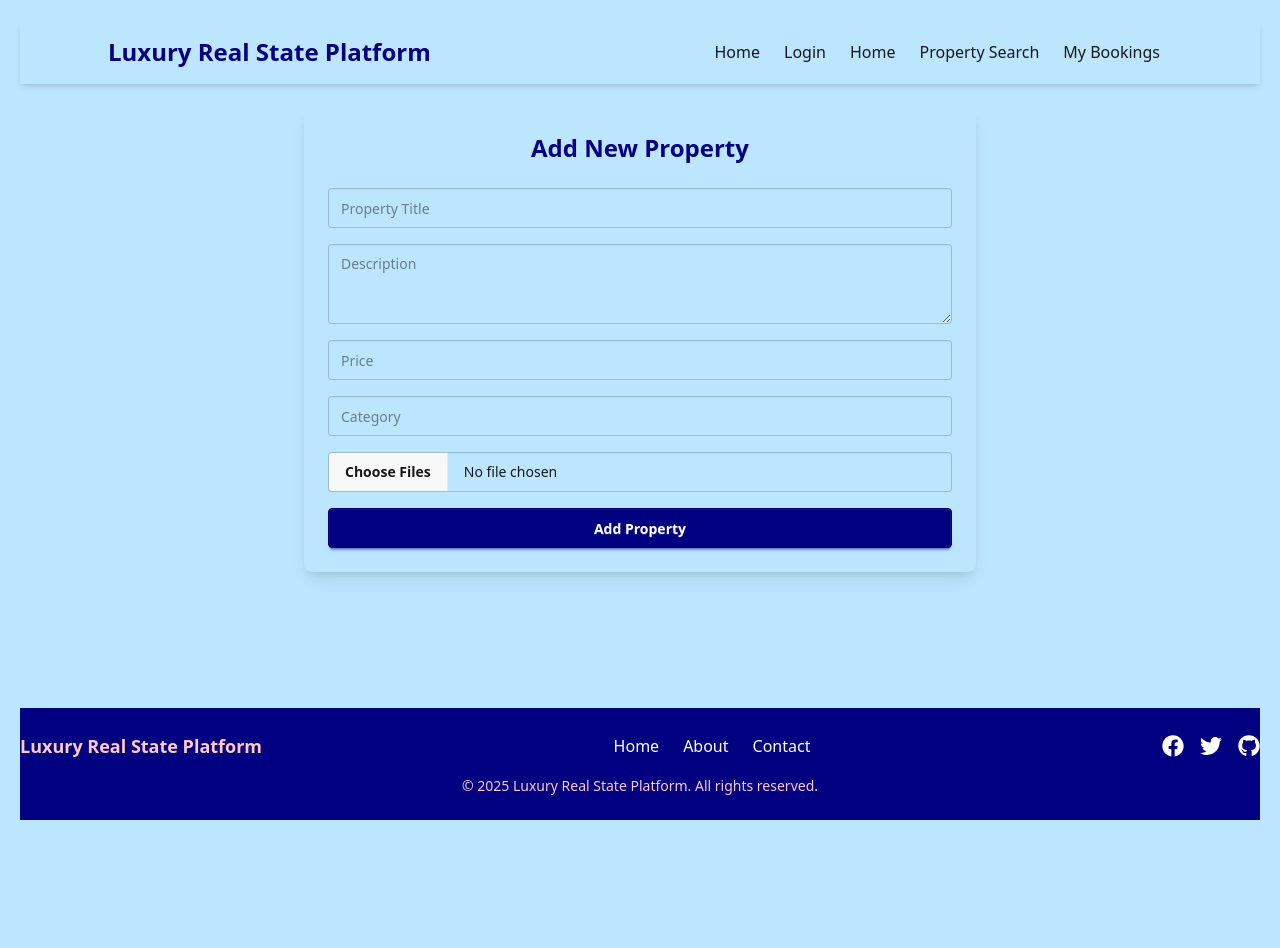
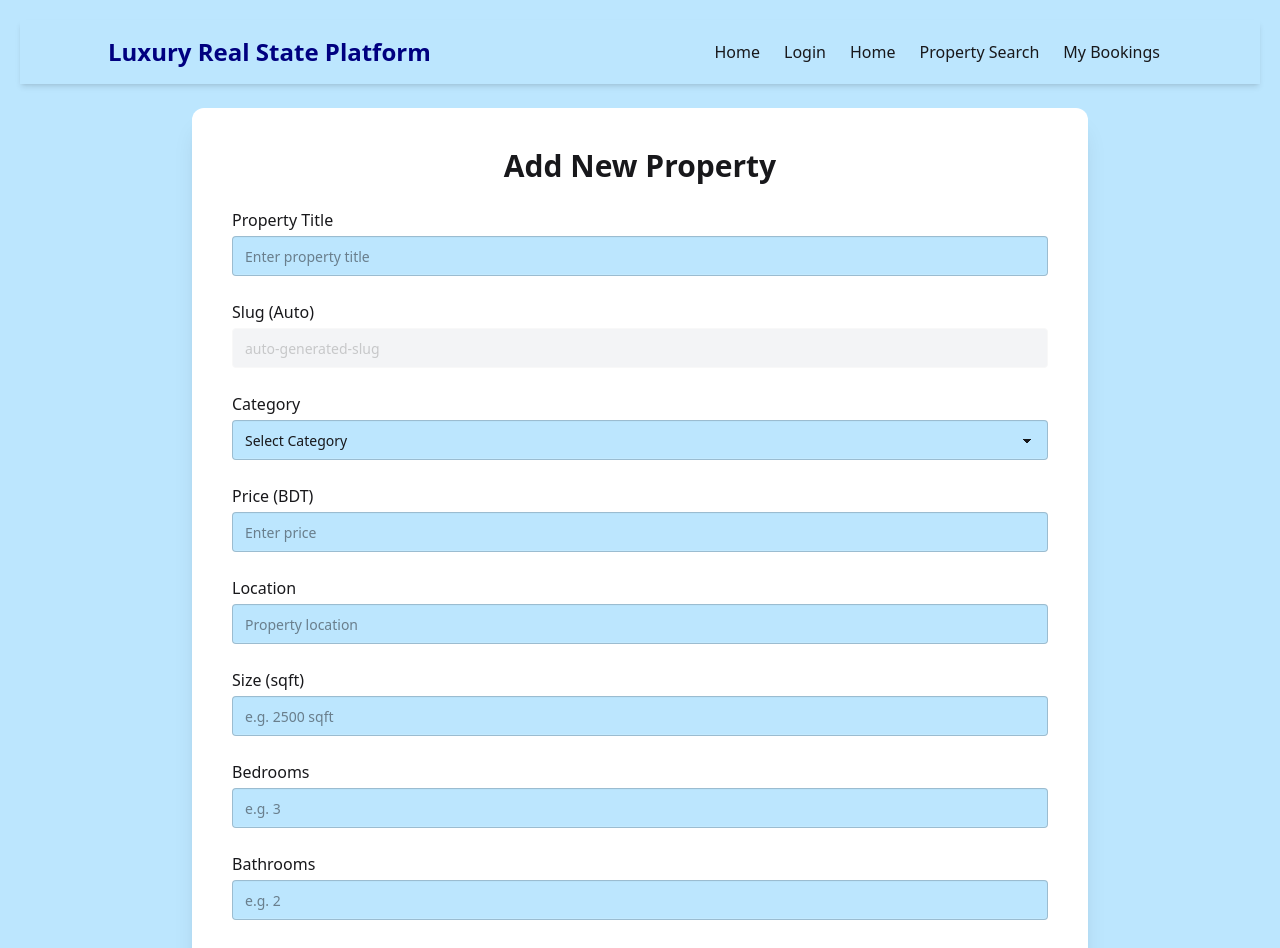
Before and after one commit to rabbanictgbd/luxury-real-estate-platform, a React app in the folder frontend/: page /property-entry in a window 1280 px wide. Shown: the top 948 px of the page. Before the commit the page ends 840 px from the top, so only its background shows below. Built offline with nearby package versions, Linux system fonts and the light colour scheme; the HTML template or start-up script is replaced by a standard one.

Commit message:
updated entry

```diff
--- a/frontend/package.json
+++ b/frontend/package.json
@@ -19,6 +19,7 @@
     "react-dom": "^19.1.0",
     "react-icons": "^5.5.0",
     "react-router-dom": "^7.7.1",
+    "slugify": "^1.6.6",
     "sweetalert2": "^11.22.2"
   },
   "devDependencies": {
--- a/frontend/src/pages/PropertyDetails.jsx
+++ b/frontend/src/pages/PropertyDetails.jsx
@@ -1,58 +1,45 @@
-// src/pages/PropertyDetails.jsx
-import { useEffect, useState, useContext } from "react";
-import { useParams, useNavigate } from "react-router-dom";
-import { AuthContext } from "../context/AuthProvider";
-import Swal from "sweetalert2";
+import { useEffect, useState } from "react";
+import { useParams } from "react-router-dom";
+import { Link } from "react-router-dom";
 
 export default function PropertyDetails() {
-  const { serverApi, user } = useContext(AuthContext);
-  const { id } = useParams();
-  const navigate = useNavigate();
-
+  const { slug } = useParams();
   const [property, setProperty] = useState(null);
-  const [loading, setLoading] = useState(true);
 
   useEffect(() => {
-    const fetchProperty = async () => {
-      try {
-        const res = await fetch(`${serverApi}/api/properties/${id}`);
-        if (!res.ok) throw new Error("Property not found");
-        const data = await res.json();
-        setProperty(data);
-      } catch (err) {
-        Swal.fire("Error", err.message, "error");
-        navigate("/properties");
-      } finally {
-        setLoading(false);
-      }
-    };
-    fetchProperty();
-  }, [id, serverApi, navigate]);
+    fetch(`http://localhost:5000/api/properties/${slug}`)
+      .then((res) => res.json())
+      .then((data) => setProperty(data));
+  }, [slug]);
 
-  const handleBookNow = () => {
-    if (!user) {
-      Swal.fire("Login required", "You must login to book a property", "info");
-      return;
-    }
-    navigate(`/properties/${id}/book`);
-  };
-
-  if (loading) return <p className="text-center mt-10">Loading...</p>;
-  if (!property) return null;
+  if (!property) return <div className="p-6">Loading...</div>;
 
   return (
-    <div className="max-w-3xl mx-auto p-6 bg-base-100 shadow-lg rounded-lg mt-6">
-      <h1 className="text-3xl font-bold mb-4">{property.title}</h1>
-      <p className="text-gray-600 mb-2">Category: {property.category}</p>
-      <p className="text-xl font-semibold mb-2">Price: ${property.price}</p>
-      <p className="mb-4">{property.description}</p>
+    <div className="p-10 max-w-4xl mx-auto">
+      <img
+        src={property.image}
+        alt={property.title}
+        className="rounded-xl shadow-lg mb-6 w-full h-80 object-cover"
+      />
 
-      <button
-        onClick={handleBookNow}
-        className="btn btn-primary w-full text-white"
-      >
-        Book Now
-      </button>
+      <h1 className="text-4xl font-bold mb-4">{property.title}</h1>
+      <p className="text-gray-600 mb-4">{property.location}</p>
+      <p className="text-xl font-semibold text-primary mb-4">
+        BDT {property.price}
+      </p>
+
+      <div className="grid grid-cols-2 gap-4 mb-6">
+        <p><strong>Category:</strong> {property.category}</p>
+        <p><strong>Size:</strong> {property.size}</p>
+        <p><strong>Bedrooms:</strong> {property.bedrooms}</p>
+        <p><strong>Bathrooms:</strong> {property.bathrooms}</p>
+      </div>
+
+      <p className="mb-6 leading-relaxed">{property.description}</p>
+
+      <Link to={`/book/${property.slug}`} className="btn btn-primary w-full">
+        Book a Visit
+      </Link>
     </div>
   );
 }
--- a/frontend/src/pages/PropertyEntry.jsx
+++ b/frontend/src/pages/PropertyEntry.jsx
@@ -1,113 +1,252 @@
-// src/pages/PropertyEntry.jsx
-import { useState, useContext } from "react";
+import { useContext, useState } from "react";
 import { AuthContext } from "../context/AuthProvider";
 import { useNavigate } from "react-router-dom";
+import slugify from "slugify";
 import Swal from "sweetalert2";
 
 export default function PropertyEntry() {
-  const { serverApi } = useContext(AuthContext);
+  const { user } = useContext(AuthContext);
   const navigate = useNavigate();
+  const imageHostKey = import.meta.env.VITE_IMGBB_API_KEY;
 
-  const [loading, setLoading] = useState(false);
-
-  const handleSubmit = async (e) => {
-    e.preventDefault();
-    setLoading(true);
-
-    const title = e.target.title.value;
-    const description = e.target.description.value;
-    const price = parseFloat(e.target.price.value);
-    const category = e.target.category.value;
-    const mediaFiles = e.target.media.files;
-
-    try {
-      // Upload media files to imgbb or your storage
-      const mediaUrls = [];
-      for (let i = 0; i < mediaFiles.length; i++) {
-        const formData = new FormData();
-        formData.append("image", mediaFiles[i]);
-        const res = await fetch(
-          `https://api.imgbb.com/1/upload?key=${import.meta.env.VITE_IMGBB_API_KEY}`,
-          { method: "POST", body: formData }
-        );
-        const data = await res.json();
-        if (!data.success) throw new Error("Media upload failed");
-        mediaUrls.push(data.data.url);
-      }
-
-      // Send property data to backend
-      const res = await fetch(`${serverApi}/api/properties`, {
-        method: "POST",
-        headers: { "Content-Type": "application/json" },
-        body: JSON.stringify({
-          title,
-          description,
-          price,
-          category,
-          media: mediaUrls,
-        }),
+  const [formData, setFormData] = useState({
+    title: "",
+    slug: "",
+    price: null,
+    location: "",
+    size: "",
+    bedrooms: "",
+    bathrooms: "",
+    description: "",
+    category: "",
+    image: null,
   });
 
-      const data = await res.json();
-      if (!res.ok) throw new Error(data.message || "Property creation failed");
+  // 🔹 Handle Change (Text Fields)
+  const handleChange = (e) => {
+  const { name, value, type } = e.target;
 
-      Swal.fire("Success", "Property added successfully!", "success");
-      navigate("/properties"); // Redirect to property list
-    } catch (err) {
-      Swal.fire("Error", err.message, "error");
-    } finally {
-      setLoading(false);
+  // Convert number fields to real numbers
+  const processedValue = type === "number" ? Number(value) : value;
+
+  // Auto-generate slug from title
+  if (name === "title") {
+    const newSlug = slugify(value, { lower: true });
+    setFormData({
+      ...formData,
+      title: value,
+      slug: newSlug,
+    });
+  } else {
+    setFormData({
+      ...formData,
+      [name]: processedValue,
+    });
   }
 };
 
+
+  // 🔹 Image Handler
+  const handleImageChange = (e) => {
+    setFormData({ ...formData, image: e.target.files[0] });
+  };
+
+  // 🔹 Submit Handler
+  const handleSubmit = async (e) => {
+    e.preventDefault();
+
+    let imageUrl = "";
+
+    // Upload to ImageBB
+    if (formData.image) {
+      const imgData = new FormData();
+      imgData.append("image", formData.image);
+
+      const res = await fetch(
+        `https://api.imgbb.com/1/upload?key=${imageHostKey}`,
+        {
+          method: "POST",
+          body: imgData,
+        }
+      );
+
+      const imageResponse = await res.json();
+      imageUrl = imageResponse.data.url;
+    }
+
+    const propertyData = {
+      ...formData,
+      image: imageUrl,
+      email: user?.email,
+    };
+
+    // Save to backend
+    fetch("http://localhost:5000/api/properties", {
+      method: "POST",
+      headers: { "Content-Type": "application/json" },
+      body: JSON.stringify(propertyData),
+    }).then(() => {
+      Swal.fire({
+        title: "Success!",
+        text: "Property added successfully.",
+        icon: "success",
+      });
+
+      navigate("/properties");
+    });
+  };
+
   return (
-    <div className="max-w-2xl mx-auto p-6 bg-base-100 shadow-lg rounded-lg">
-      <h2 className="text-2xl font-bold text-center mb-6 text-primary">
-        Add New Property
-      </h2>
-      <form onSubmit={handleSubmit} className="space-y-4">
+<div className="p-10 max-w-4xl mx-auto bg-white shadow-xl rounded-xl">
+  <h1 className="text-3xl font-bold mb-6 text-center">Add New Property</h1>
+
+  <form onSubmit={handleSubmit} className="grid grid-cols-1 gap-6">
+
+    {/* Title */}
+    <div className="flex flex-col">
+      <label className="font-medium mb-1">Property Title</label>
       <input
+        type="text"
         name="title"
-          type="text"
-          placeholder="Property Title"
+        placeholder="Enter property title"
         className="input input-bordered w-full"
+        value={formData.title}
+        onChange={handleChange}
         required
       />
+    </div>
+
+    {/* Slug (Auto) */}
+    <div className="flex flex-col">
+      <label className="font-medium mb-1">Slug (Auto)</label>
+      <input
+        type="text"
+        name="slug"
+        placeholder="auto-generated-slug"
+        className="input input-bordered bg-gray-100 w-full"
+        value={formData.slug}
+        disabled
+      />
+    </div>
+
+    {/* Category */}
+    <div className="flex flex-col">
+      <label className="font-medium mb-1">Category</label>
+      <select
+        name="category"
+        className="select select-bordered w-full"
+        value={formData.category}
+        onChange={handleChange}
+        required
+      >
+        <option value="">Select Category</option>
+        <option value="Luxury Villa">Luxury Villa</option>
+        <option value="Apartment">Apartment</option>
+        <option value="Commercial">Commercial</option>
+        <option value="Penthouse">Penthouse</option>
+      </select>
+    </div>
+
+    {/* Price */}
+    <div className="flex flex-col">
+      <label className="font-medium mb-1">Price (BDT)</label>
+      <input
+        type="number"
+        name="price"
+        placeholder="Enter price"
+        className="input input-bordered w-full"
+        value={formData.price}
+        onChange={handleChange}
+        required
+      />
+    </div>
+
+    {/* Location */}
+    <div className="flex flex-col">
+      <label className="font-medium mb-1">Location</label>
+      <input
+        type="text"
+        name="location"
+        placeholder="Property location"
+        className="input input-bordered w-full"
+        value={formData.location}
+        onChange={handleChange}
+        required
+      />
+    </div>
+
+    {/* Size */}
+    <div className="flex flex-col">
+      <label className="font-medium mb-1">Size (sqft)</label>
+      <input
+        type="text"
+        name="size"
+        placeholder="e.g. 2500 sqft"
+        className="input input-bordered w-full"
+        value={formData.size}
+        onChange={handleChange}
+        required
+      />
+    </div>
+
+    {/* Bedrooms */}
+    <div className="flex flex-col">
+      <label className="font-medium mb-1">Bedrooms</label>
+      <input
+        type="number"
+        name="bedrooms"
+        placeholder="e.g. 3"
+        className="input input-bordered w-full"
+        value={formData.bedrooms}
+        onChange={handleChange}
+      />
+    </div>
+
+    {/* Bathrooms */}
+    <div className="flex flex-col">
+      <label className="font-medium mb-1">Bathrooms</label>
+      <input
+        type="number"
+        name="bathrooms"
+        placeholder="e.g. 2"
+        className="input input-bordered w-full"
+        value={formData.bathrooms}
+        onChange={handleChange}
+      />
+    </div>
+
+    {/* Description */}
+    <div className="flex flex-col">
+      <label className="font-medium mb-1">Description</label>
       <textarea
         name="description"
-          placeholder="Description"
+        placeholder="Write a detailed property description..."
         className="textarea textarea-bordered w-full"
-          required
-        ></textarea>
-        <input
-          name="price"
-          type="number"
-          placeholder="Price"
-          className="input input-bordered w-full"
+        rows={4}
+        value={formData.description}
+        onChange={handleChange}
         required
       />
+    </div>
+
+    {/* Image Upload */}
+    <div className="flex flex-col">
+      <label className="font-medium mb-1">Upload Property Image</label>
       <input
-          name="category"
-          type="text"
-          placeholder="Category"
-          className="input input-bordered w-full"
+        type="file"
+        name="image"
+        className="file-input file-input-bordered w-full"
+        onChange={handleImageChange}
         required
       />
-        <input
-          name="media"
-          type="file"
-          multiple
-          accept="image/*"
-          className="file-input file-input-bordered w-full"
-          required
-        />
-        <button
-          type="submit"
-          className={`btn btn-primary w-full text-white ${loading ? "loading" : ""}`}
-        >
-          Add Property
+    </div>
+
+    {/* Submit Button */}
+    <button className="btn btn-primary mt-3 w-full">
+      Save Property
     </button>
   </form>
 </div>
+
   );
 }
--- a/frontend/src/pages/PropertyPage.jsx
+++ b/frontend/src/pages/PropertyPage.jsx
@@ -1,120 +1,99 @@
 import { useEffect, useState } from "react";
-import { Link } from "react-router-dom";
 
-export default function PropertyPage() {
-  const serverApi = "http://localhost:5000";
+export default function PropertySearch() {
+  const [filters, setFilters] = useState({
+    title: "",
+    location: "",
+    category: "",
+    maxPrice: "",
+  });
+
   const [properties, setProperties] = useState([]);
-  const [filtered, setFiltered] = useState([]);
-  const [loading, setLoading] = useState(true);
 
-  // Filters
-  const [search, setSearch] = useState("");
-  const [city, setCity] = useState("");
-  const [category, setCategory] = useState("");
-  const [maxPrice, setMaxPrice] = useState("");
+  // 🚀 Load all properties by default
+  useEffect(() => {
+    fetch("http://localhost:5000/api/properties")
+      .then((res) => res.json())
+      .then((data) => setProperties(data));
+  }, []);
 
-  // Fetch properties
-  useEffect(() => {
-    const fetchData = async () => {
-      try {
-        const res = await fetch(`${serverApi}/api/properties`);
+  // Handle filter change
+  const handleChange = (e) => {
+    setFilters({ ...filters, [e.target.name]: e.target.value });
+  };
+
+  // Handle search
+  const handleSearch = async (e) => {
+    e.preventDefault();
+
+    const query = new URLSearchParams(filters).toString();
+
+    const res = await fetch(
+      `http://localhost:5000/api/properties/search?${query}`
+    );
     const data = await res.json();
     setProperties(data);
-        setFiltered(data);
-      } catch (err) {
-        console.error("Fetch error:", err);
-      } finally {
-        setLoading(false);
-      }
   };
 
-    fetchData();
-  }, []);
+  return (
+    <div className="p-10 max-w-6xl mx-auto">
+      <h1 className="text-3xl font-bold mb-6 text-center">Search Properties</h1>
 
-  // Apply filters
-  useEffect(() => {
-    let items = [...properties];
-
-    if (search) {
-      items = items.filter((p) =>
-        p.title.toLowerCase().includes(search.toLowerCase())
-      );
-    }
-
-    if (city) {
-      items = items.filter((p) => p.city === city);
-    }
-
-    if (category) {
-      items = items.filter((p) => p.category === category);
-    }
-
-    if (maxPrice) {
-      items = items.filter((p) => p.price <= maxPrice);
-    }
-
-    setFiltered(items);
-  }, [search, city, category, maxPrice, properties]);
-
-  if (loading) return <p className="text-center text-lg mt-10">Loading properties...</p>;
-
-  return (
-    <div className="max-w-7xl mx-auto p-6">
-
-      {/* Page Title */}
-      <h1 className="text-3xl font-bold text-center mb-6">Luxury Properties</h1>
-
-      {/* Filters */}
-      <div className="grid grid-cols-1 md:grid-cols-4 gap-4 mb-6">
-
+      {/* Search Form */}
+      <form
+        onSubmit={handleSearch}
+        className="grid grid-cols-1 md:grid-cols-4 gap-4 bg-white p-6 rounded-xl shadow-lg"
+      >
         <input
           type="text"
-          placeholder="Search property..."
-          className="input input-bordered w-full"
-          value={search}
-          onChange={(e) => setSearch(e.target.value)}
+          name="title"
+          placeholder="Property Name"
+          className="input input-bordered"
+          onChange={handleChange}
         />
 
         <input
           type="text"
-          placeholder="City (e.g. Dhaka)"
-          className="input input-bordered w-full"
-          value={city}
-          onChange={(e) => setCity(e.target.value)}
+          name="location"
+          placeholder="Location"
+          className="input input-bordered"
+          onChange={handleChange}
         />
 
         <select
-          className="select select-bordered w-full"
-          value={category}
-          onChange={(e) => setCategory(e.target.value)}
+          name="category"
+          className="select select-bordered"
+          onChange={handleChange}
         >
-          <option value="">Select Category</option>
-          <option value="apartment">Apartment</option>
-          <option value="villa">Villa</option>
-          <option value="duplex">Duplex</option>
-          <option value="commercial">Commercial</option>
+          <option value="">Category</option>
+          <option value="Luxury Villa">Luxury Villa</option>
+          <option value="Apartment">Apartment</option>
+          <option value="Commercial">Commercial</option>
+          <option value="Penthouse">Penthouse</option>
         </select>
 
         <input
           type="number"
+          name="maxPrice"
           placeholder="Max Price"
-          className="input input-bordered w-full"
-          value={maxPrice}
-          onChange={(e) => setMaxPrice(e.target.value)}
+          className="input input-bordered"
+          onChange={handleChange}
         />
-      </div>
 
-      {/* Property Grid */}
-      {filtered.length === 0 ? (
-        <p className="text-center text-lg text-gray-500">No properties found</p>
-      ) : (
+        <button className="btn btn-primary col-span-full">Search</button>
+      </form>
+
+      {/* Property Cards Section */}
+      <h2 className="text-2xl font-semibold mt-10 mb-4">
+        {properties.length} Properties Found
+      </h2>
+
       <div className="grid grid-cols-1 md:grid-cols-3 gap-6">
-          {filtered.map((p) => (
-            <div key={p._id} className="card bg-base-100 shadow-xl rounded-lg overflow-hidden">
-
+        {properties.map((p) => (
+          <div key={p._id} className="card bg-base-100 shadow-xl">
             <figure>
               <img
-                  src={p.image || "https://placehold.co/600x400"}
+                src={p.image}
                 alt={p.title}
                 className="h-48 w-full object-cover"
               />
@@ -122,22 +101,18 @@ export default function PropertyPage() {
 
             <div className="card-body">
               <h2 className="card-title">{p.title}</h2>
-                <p className="text-gray-600">{p.city}</p>
+              <p className="text-gray-600">{p.location}</p>
+              <p className="font-semibold">BDT {p.price}</p>
 
-                <p className="font-bold text-primary">${p.price.toLocaleString()}</p>
-
-                <div className="card-actions justify-end mt-2">
-                  <Link to={`/properties/${p._id}`} className="btn btn-primary text-white">
+              <div className="card-actions justify-end">
+                <a href={`/property/${p.slug}`} className="btn btn-sm btn-outline">
                   View Details
-                  </Link>
+                </a>
               </div>
             </div>
-
           </div>
         ))}
       </div>
-      )}
-
     </div>
   );
 }
```
Also changed, not shown: 1 other file (tests, documents, lock files or other folders). Lines whose indentation alone changed are shown as unchanged.
